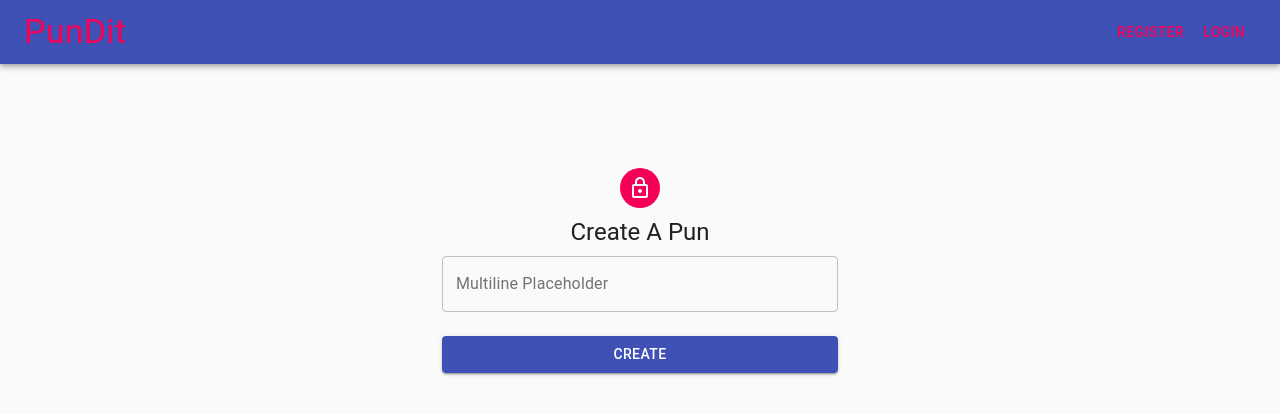
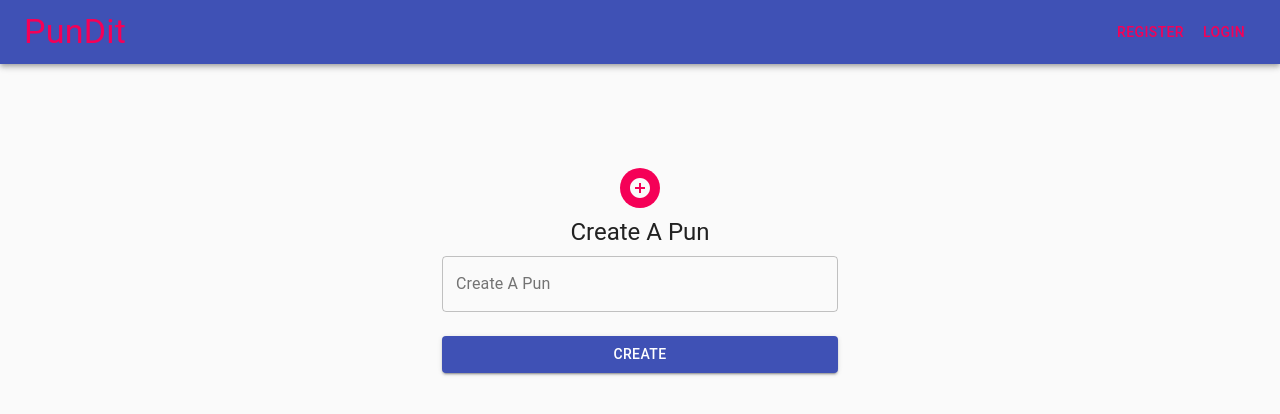
Before and after one commit to RinkiyaKeDad/pundit-frontend, a React (Create React App) app: page /cap in a window 1280 px wide. Shown: the top 414 px of the page. Built offline with nearby package versions, Linux system fonts and the light colour scheme; no server answers; the HTML template or start-up script is replaced by a standard one.

Commit message:
register error ui done

```diff
--- a/package.json
+++ b/package.json
@@ -5,6 +5,7 @@
   "dependencies": {
     "@material-ui/core": "^4.11.0",
     "@material-ui/icons": "^4.9.1",
+    "@material-ui/lab": "^4.0.0-alpha.56",
     "@material-ui/styles": "^4.10.0",
     "@testing-library/jest-dom": "^4.2.4",
     "@testing-library/react": "^9.3.2",
--- a/src/components/auth/Register.js
+++ b/src/components/auth/Register.js
@@ -5,6 +5,8 @@ import CssBaseline from '@material-ui/core/CssBaseline';
 import TextField from '@material-ui/core/TextField';
 import Link from '@material-ui/core/Link';
 import Grid from '@material-ui/core/Grid';
+import Snackbar from '@material-ui/core/Snackbar';
+import MuiAlert from '@material-ui/lab/Alert';
 import Box from '@material-ui/core/Box';
 import LockOutlinedIcon from '@material-ui/icons/LockOutlined';
 import Typography from '@material-ui/core/Typography';
@@ -14,6 +16,10 @@ import { useHistory } from 'react-router-dom';
 import Axios from 'axios';
 
 import UserContext from '../../context/UserContext';
+
+function Alert(props) {
+  return <MuiAlert elevation={6} variant='filled' {...props} />;
+}
 
 const useStyles = makeStyles(theme => ({
   paper: {
@@ -41,9 +47,19 @@ export default function Register() {
   const [password, setPassword] = useState();
   const [passwordCheck, setPasswordCheck] = useState();
   const [displayName, setDisplayName] = useState();
+  const [error, setError] = useState();
+  const [open, setOpen] = useState(false);
 
   const { setUserData } = useContext(UserContext);
   const history = useHistory();
+
+  const handleClose = (event, reason) => {
+    if (reason === 'clickaway') {
+      return;
+    }
+
+    setOpen(false);
+  };
 
   const submit = async e => {
     e.preventDefault();
@@ -62,7 +78,7 @@ export default function Register() {
       localStorage.setItem('auth-token', loginRes.data.token);
       history.push('/');
     } catch (err) {
-      console.log(err);
+      err.response.data.msg && setError(err.response.data.msg) && setOpen(true);
     }
   };
 
@@ -150,6 +166,11 @@ export default function Register() {
             </Grid>
           </Grid>
         </form>
+        <Snackbar open={open} autoHideDuration={6000} onClose={handleClose}>
+          <Alert onClose={handleClose} severity='error'>
+            This is a success message!
+          </Alert>
+        </Snackbar>
       </div>
     </Container>
   );
--- a/src/components/pages/CreatePun.js
+++ b/src/components/pages/CreatePun.js
@@ -11,7 +11,7 @@ import Checkbox from '@material-ui/core/Checkbox';
 import Link from '@material-ui/core/Link';
 import Grid from '@material-ui/core/Grid';
 import Box from '@material-ui/core/Box';
-import LockOutlinedIcon from '@material-ui/icons/LockOutlined';
+import AddCircleIcon from '@material-ui/icons/AddCircle';
 import Typography from '@material-ui/core/Typography';
 import { makeStyles } from '@material-ui/core/styles';
 import Container from '@material-ui/core/Container';
@@ -69,7 +69,7 @@ export default function Login() {
       <CssBaseline />
       <div className={classes.paper}>
         <Avatar className={classes.avatar}>
-          <LockOutlinedIcon />
+          <AddCircleIcon />
         </Avatar>
         <Typography component='h1' variant='h5'>
           Create A Pun
@@ -77,7 +77,7 @@ export default function Login() {
         <form className={classes.form} noValidate onSubmit={submit}>
           <TextField
             id='outlined-textarea'
-            label='Multiline Placeholder'
+            label='Create A Pun'
             placeholder='Put Your Amazing Pun Here!'
             multiline
             variant='outlined'
```
Also changed, not shown: 1 other file (tests, documents, lock files or other folders).
